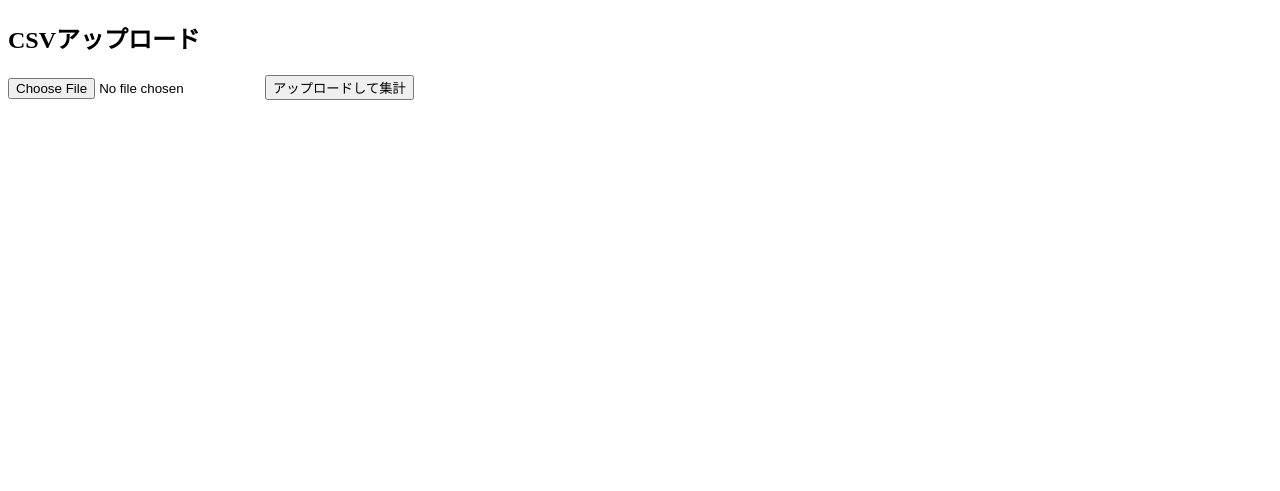
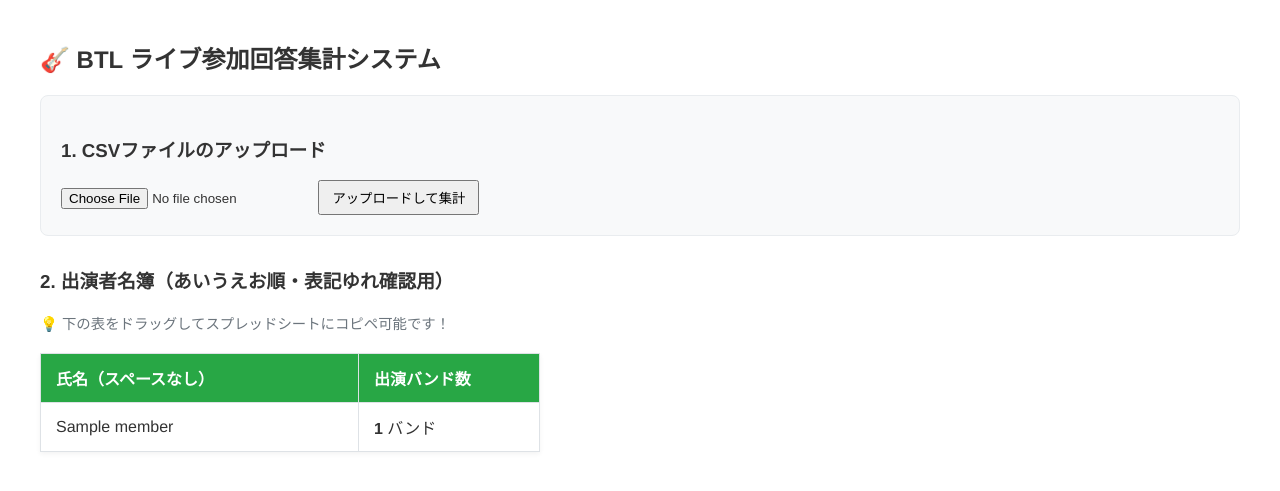
Before and after one commit to 1F10250004/BTL-accounting-app, a Django app: template member/templates/member/upload.html in a window 1280 px wide. Shown: the top 491 px of the page. Run offline with Django 5.2, Linux system fonts and the light colour scheme; the template is opened without the code that fills it: most values are stand-ins (such as "Sample title", 1, 10 or a date in 2020).

Commit message:
ボーカル列の改行コードのズレを修正し、正確な名前順集計を実装

```diff
--- a/member/templates/member/upload.html
+++ b/member/templates/member/upload.html
@@ -2,16 +2,51 @@
 <html lang="ja">
 <head>
     <meta charset="UTF-8">
-    <meta name="viewport" content="width=device-width, initial-scale=1.0">
-    <title>csv-upload</title>
+    <title>CSVアップロード</title>
+    <style>
+        body { font-family: 'Helvetica Neue', Arial, sans-serif; margin: 40px; color: #333; }
+        .upload-section { background: #f8f9fa; padding: 20px; border-radius: 8px; border: 1px solid #e9ecef; margin-bottom: 30px; }
+        table { border-collapse: collapse; width: 100%; max-width: 500px; margin-top: 20px; box-shadow: 0 2px 5px rgba(0,0,0,0.05); }
+        th, td { border: 1px solid #dee2e6; padding: 12px 15px; text-align: left; }
+        th { background-color: #28a745; color: white; }
+        tr:nth-child(even) { background-color: #f8f9fa; }
+        .hint { color: #6c757d; font-size: 0.9em; margin-top: 10px; }
+    </style>
 </head>
 <body>
-    <h2>CSVアップロード</h2>
 
-    <form method="post" enctype="multipart/form-data">
-        {% csrf_token %}
-        <input type="file" name="csv_file" accept=".csv" required>
-        <button type="submit">アップロードして集計</button>
-    </form>
+    <h2>🎸 BTL ライブ参加回答集計システム</h2>
+
+    <div class="upload-section">
+        <h3>1. CSVファイルのアップロード</h3>
+        <form method="post" enctype="multipart/form-data">
+            {% csrf_token %}
+            <input type="file" name="csv_file" accept=".csv" required>
+            <button type="submit" style="padding: 6px 12px; cursor: pointer;">アップロードして集計</button>
+        </form>
+    </div>
+
+    {% if member_list %}
+        <h3>2. 出演者名簿（あいうえお順・表記ゆれ確認用）</h3>
+        <p class="hint">💡 下の表をドラッグしてスプレッドシートにコピペ可能です！</p>
+
+        <table>
+            <thead>
+                <tr>
+                    <th>氏名（スペースなし）</th>
+                    <th style="width: 150px;">出演バンド数</th>
+                </tr>
+            </thead>
+            <tbody>
+                {% for member in member_list %}
+                    <tr>
+                        <td>{{ member.name }}</td>
+                        <td><strong>{{ member.count }}</strong> バンド</td>
+                    </tr>
+                {% endfor %}
+            </tbody>
+        </table>
+    {% endif %}
+
 </body>
 </html>
```
Also changed, not shown: member/views.py (+38 -10 lines).
